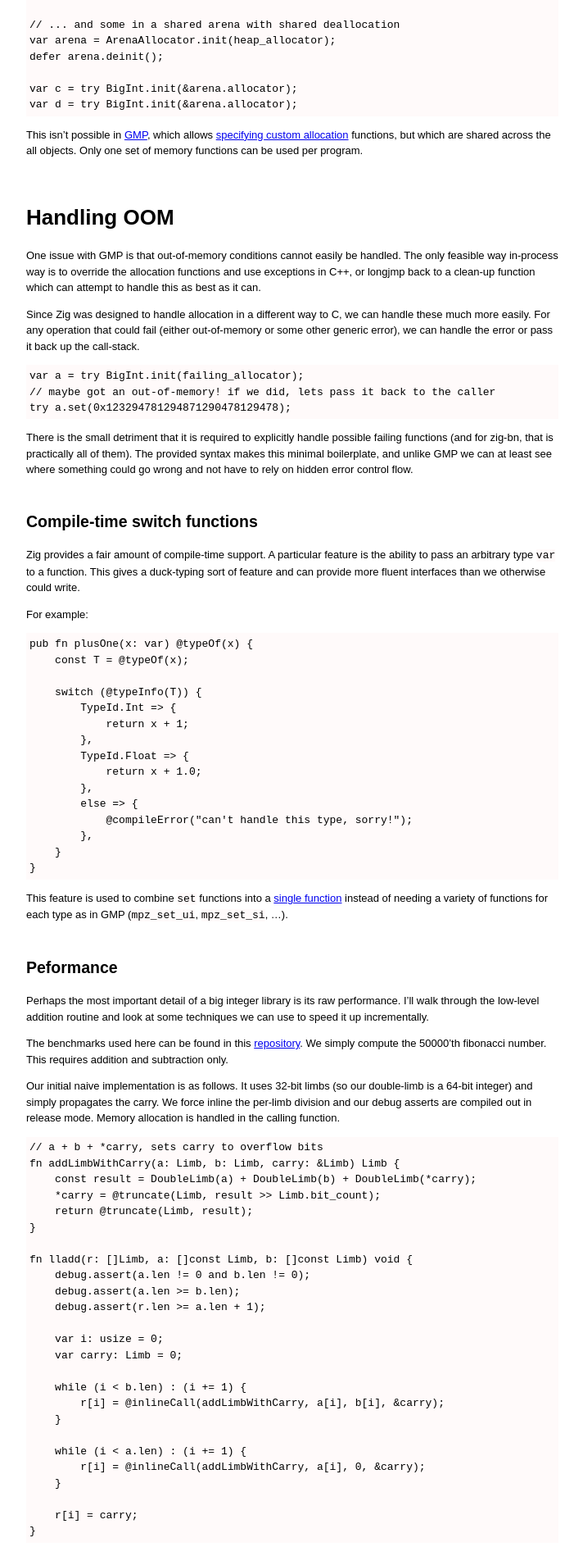
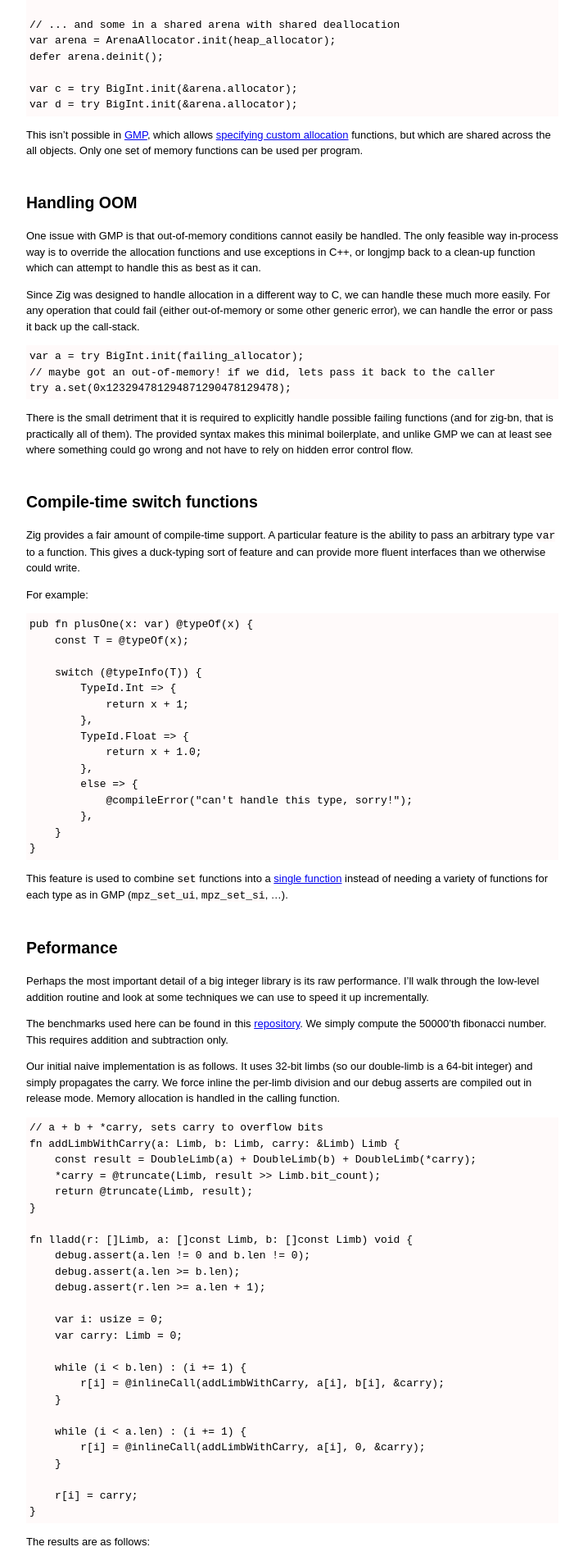
Before and after one commit to Tiehuis/Tiehuis.github.io, a Jekyll site: the page built from _posts/2018-05-13-big-integers-in-zig.md, in a window 1280 px wide. Shown: the part 640-2538 px from the top of the page at 82% size, without its empty margins (283-995 px from the left). Built offline with Jekyll 4.4.1, drawn with Linux system fonts in a browser that asks for light colours.

Commit message:
One more title size fix

```diff
--- a/_posts/2018-05-13-big-integers-in-zig.md
+++ b/_posts/2018-05-13-big-integers-in-zig.md
@@ -48,7 +48,7 @@ allocation](https://gmplib.org/manual/Custom-Allocation.html)
 functions, but which are shared across the all objects. Only one
 set of memory functions can be used per program.
 
-# Handling OOM
+## Handling OOM
 
 One issue with GMP is that out-of-memory conditions cannot easily be handled.
 The only feasible way in-process way is to override the allocation functions and
```
